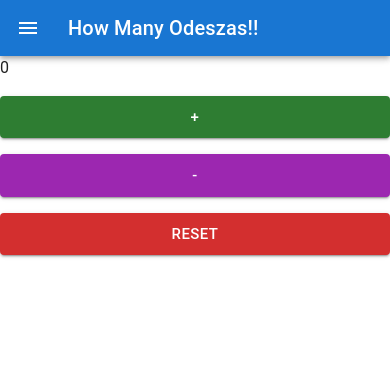
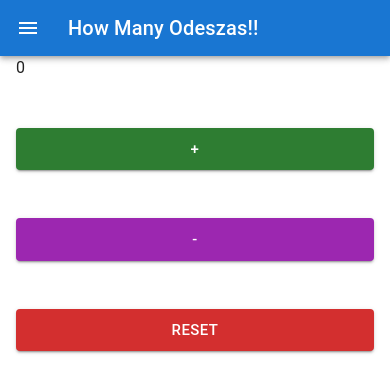
Before and after one commit to amiramonte/gotta-catchem-all-app, a React (Create React App) app: page / in a window 390 px wide. Shown: the top 392 px of the page. Built offline with nearby package versions, Linux system fonts and the light colour scheme.

Commit message:
changed button width on buttons.js file, adjusted stack spacing on counter.js to space out counter box and buttons, adjusted stack spacing on buttons.js file to space out buttons more in anticipation of use on mobile

```diff
--- a/Z-pseudocode.js
+++ b/Z-pseudocode.js
@@ -1,5 +1,7 @@
 // App Layout Build
     // Change button width
+    // stack spacing on counter.js for counting box
+    // stack spacing on buttons.js for spacing between buttons
     // increase font size of counter
     // center counter
 //
--- a/src/components/buttons.js
+++ b/src/components/buttons.js
@@ -6,7 +6,7 @@
 export default function Buttons({countIncrease, countDecrease, countReset}) {
     return (
         <div>
-            <Stack spacing = {2}>
+            <Stack spacing = {6}>
                 <Button variant="contained" size="large" color="success" onClick={countIncrease}>+</Button>
                 <Button variant="contained" size="large" color="secondary" onClick={countDecrease}>-</Button>
                 <Button variant="contained" size="large" color="error" onClick={countReset}>reset</Button>
--- a/src/components/counter.js
+++ b/src/components/counter.js
@@ -2,6 +2,7 @@
 import Box from '@mui/material/Box';
 import Stack from '@mui/material/Stack';
 import Buttons from './buttons';
+import { Container } from '@mui/system';
 
 export default function Counter() {
 
@@ -23,12 +24,14 @@
 
     return (
     <div>
-        <Box sx={{ width: '100%' }}>
-            <Stack spacing={2}>
-                <p>{count}</p>
-                <Buttons countIncrease = {countIncrease} countDecrease = {countDecrease} countReset = {countReset}/>
-            </Stack>
-        </Box>
+        <Container maxWidth="sm">
+            <Box sx={{ width: '100%' }}>
+                <Stack spacing={6}>
+                    <p>{count}</p>
+                    <Buttons countIncrease = {countIncrease} countDecrease = {countDecrease} countReset = {countReset}/>
+                </Stack>
+            </Box>
+        </Container>
     </div>
     )
 }
```
